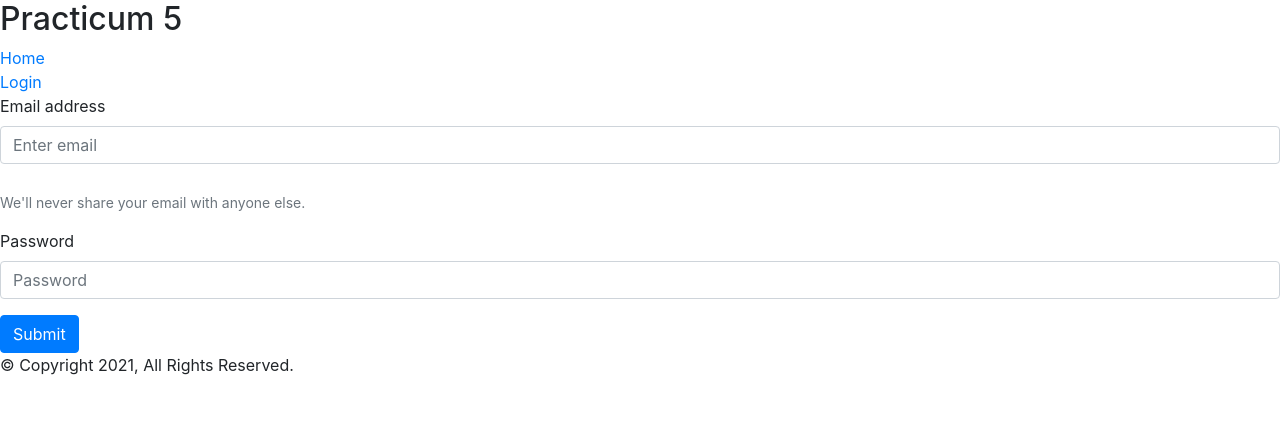
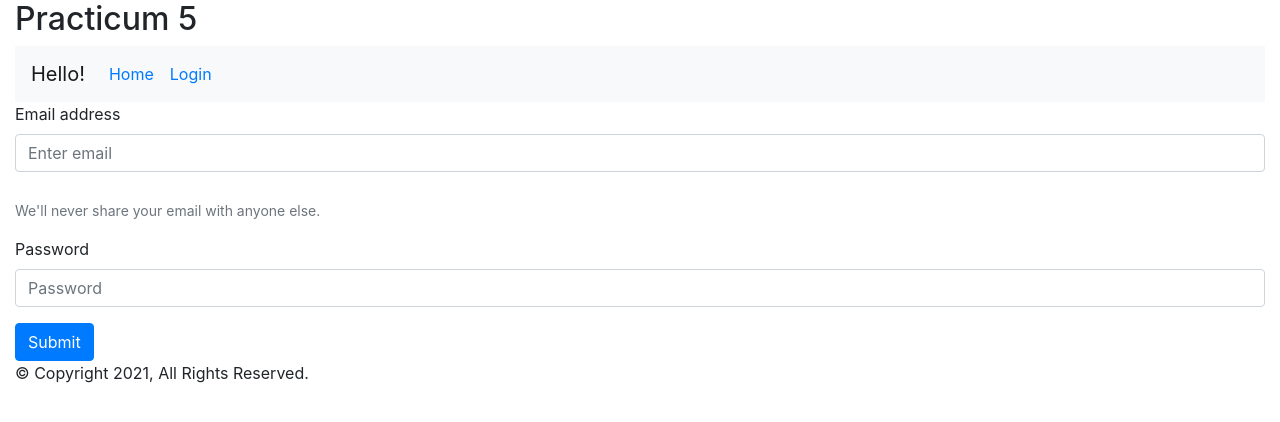
Before and after one commit to noahadrap/imagequiz, a React (Create React App) app in the folder imagequiz/: page /#/login in a window 1280 px wide. Shown: the top 422 px of the page. Built offline with nearby package versions, Linux system fonts and the light colour scheme.

Commit message:
commit 3/23

```diff
--- a/imagequiz/src/App.js
+++ b/imagequiz/src/App.js
@@ -5,17 +5,29 @@
 import Header from './components/Header';
 import Footer from './components/Footer';
 import './App.css';
+import { Container } from 'react-bootstrap';
+import React, { useEffect, useState } from "react";
 
 function App() {
+
+  const [username, setUsername] = useState(localStorage.getItem('username') || '');
+  let onLoggedIn = (email) => {
+    localStorage.setItem('username', email);
+    setUsername(email);
+  }
   return (
     <HashRouter>
+      <Container fluid>
       <Header />
-      <NavigationBar />
+      <NavigationBar username={username}/>
       <Switch>
-        <Route path="/home" component={Home}/>
-        <Route path="/login" component={Login}/>
+        <Route exact path="/" component={Home}/>
+        <Route path="/login">
+        <Login onLoggedIn= {onLoggedIn} />
+        </Route>
       </Switch>
       <Footer />
+      </Container>
     </HashRouter>
     );
   };
--- a/imagequiz/src/components/Home.js
+++ b/imagequiz/src/components/Home.js
@@ -1,16 +1,22 @@
 import {Card, CardDeck} from "react-bootstrap";
-
+import {
+  Link
+} from "react-router-dom";
 function Home () {
     return (
 
       <div>
+
         <CardDeck style={{display: 'flex', flexDirection: 'row'}}>
+        <Link to='quiz1'>
         <Card style={{ width: '18rem', flex: 1 }}>
         <Card.Img variant="top" src="https://habahram.blob.core.windows.net/flowers/acacia.jpg" />
         <Card.Body>
           <Card.Title>Acacia</Card.Title>
         </Card.Body>
-      </Card>
+        </Card>
+        </Link>
+
 
         <Card style={{ width: '10rem', flex: 1 }}>
         <Card.Img variant="top" src="https://habahram.blob.core.windows.net/flowers/alyssum.jpg" />
--- a/imagequiz/src/components/Login.js
+++ b/imagequiz/src/components/Login.js
@@ -1,11 +1,28 @@
-import {Form, Button} from "react-bootstrap"
+import {Form, Button} from "react-bootstrap";
+import Row from 'react-bootstrap/Row';
+import Col from 'react-bootstrap/Col';
+import {useHistory} from 'react-router-dom';
+import React, { useEffect, useState } from "react";
 
-function Login () {
+function Login (props) {
+    const history = useHistory();
+    const [email, setEmail] = useState('');
+    const [password, setPassword] = useState('');
+
+    let onLoginSubmitted = () => {
+        history.push('/');
+        props.onLoggedIn(email)
+    }
+
+    let onEmailChange = (event) => {
+        setEmail(event.target.value)
+    }
     return (
-        <Form>
+        <Row><Col>
+        <Form onSubmit={onLoginSubmitted}>
             <Form.Group controlId="formBasicEmail">
                 <Form.Label>Email address</Form.Label>
-                <Form.Control type="email" placeholder="Enter email" />
+                <Form.Control type="email" placeholder="Enter email" onChange={onEmailChange} />
                 <br></br>
                 <Form.Text className="text-muted">
                     We'll never share your email with anyone else.
@@ -19,6 +36,7 @@
                 Submit
                 </Button>
         </Form>
+        </Col></Row>
     );
 }
 
--- a/imagequiz/src/components/NavigationBar.js
+++ b/imagequiz/src/components/NavigationBar.js
@@ -1,15 +1,33 @@
 import {
     Link
 } from "react-router-dom";
+import Navbar from 'react-bootstrap/Navbar';
+import Nav from 'react-bootstrap/Nav';
+import React, { useEffect, useState } from "react";
 
-function NavigationBar () {
+function NavigationBar (props) {
     return (
-        <div>
-            <Link to="/home">Home</Link>
+        <Navbar bg="light" expand="lg">
+        <Navbar.Brand href="#home">Hello!</Navbar.Brand>
+        <Navbar.Toggle aria-controls="basic-navbar-nav" />
+        <Navbar.Collapse id="basic-navbar-nav">
+            <Nav className="mr-auto">
+            <Nav.Link><Link to="/">Home</Link></Nav.Link>
             <br />
-            <Link to="/login">Login</Link>
+            <Nav.Link>
+                {
+                    props.username === '' ?
+                    <Link to='/login'>Login</Link>
+                    :
+                    <Link to='/logout'>{props.username}, Logout</Link>
+                }
 
-        </div>
+            </Nav.Link>
+            </Nav>
+        </Navbar.Collapse>
+        </Navbar>
+
+
     );
 }
 
```
